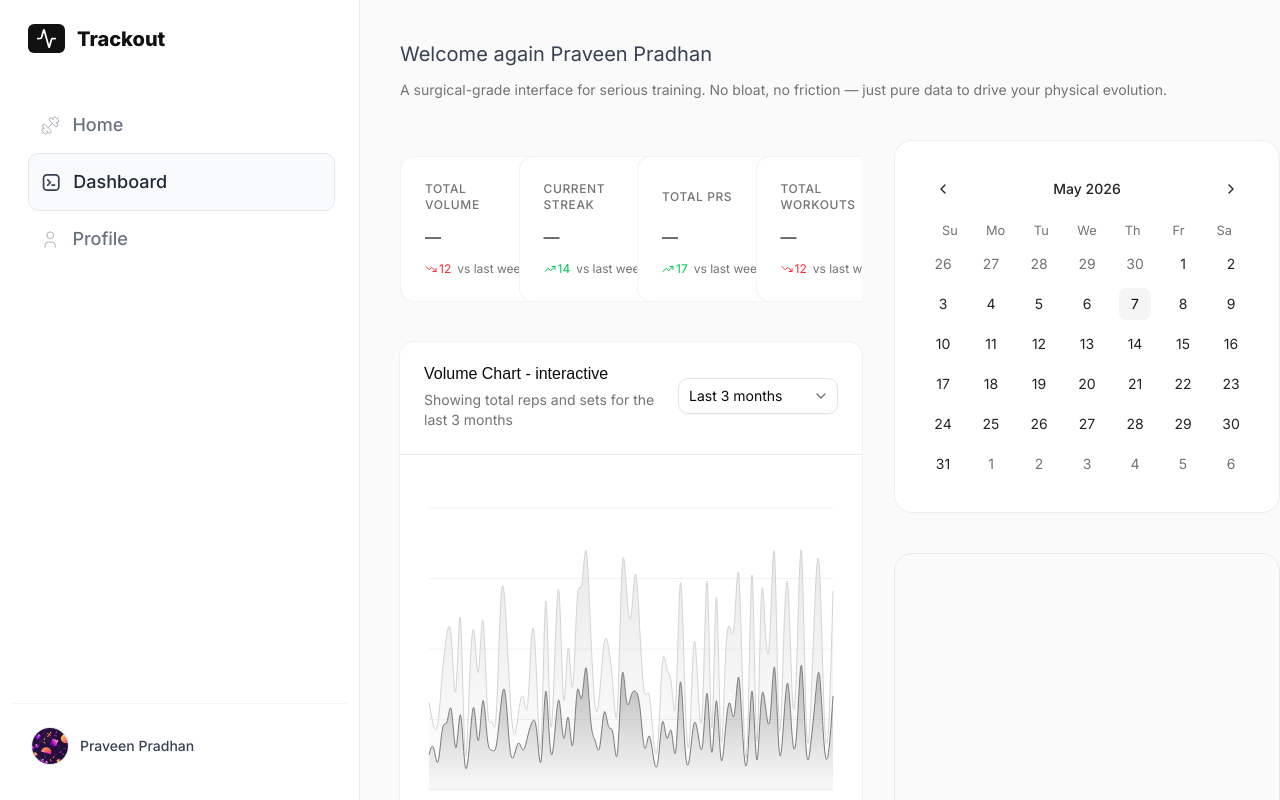
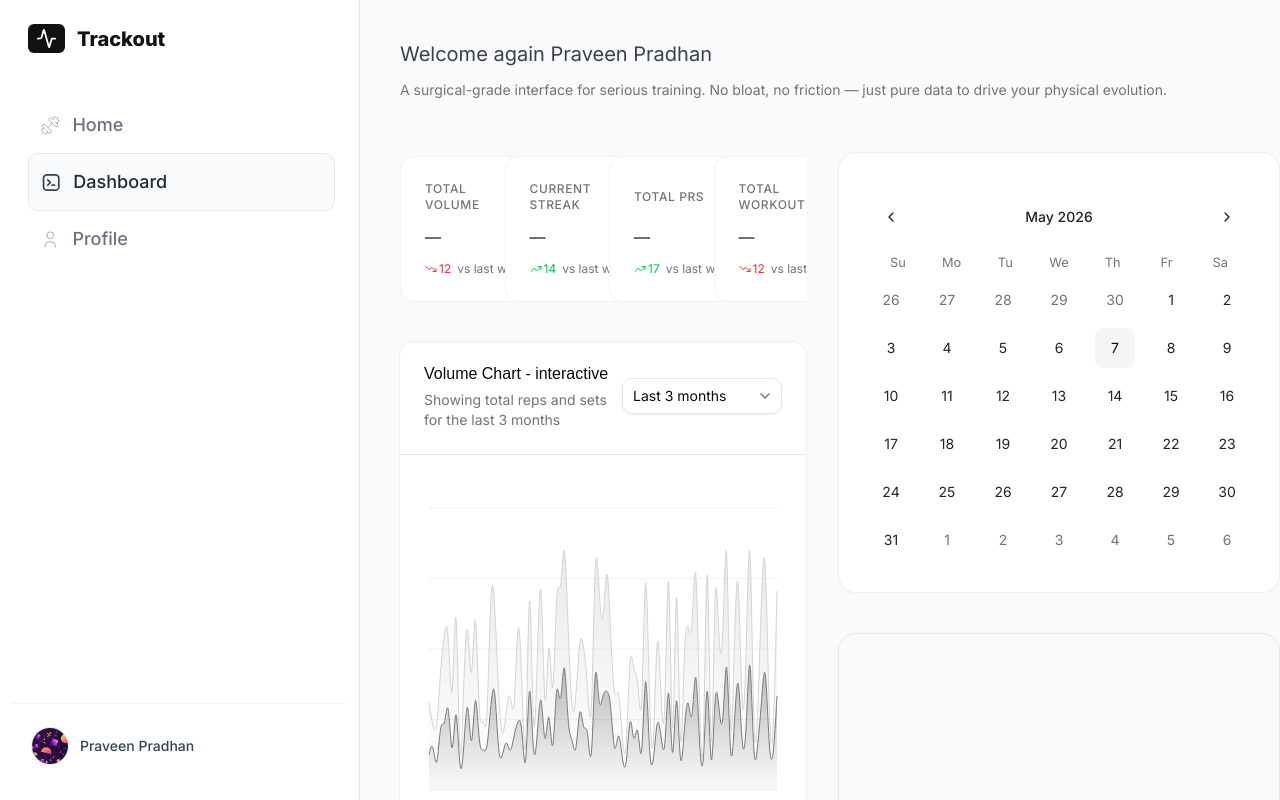
Before and after one commit to prvncodz/trackout, a React (Vite) app in the folder client/: page /dashboard/1 in a window 1280 px wide. Built offline with nearby package versions, Linux system fonts and the light colour scheme; a web font is replaced by a local one.

Commit message:
changes in calender component

```diff
--- a/client/src/components/ui/Calender.jsx
+++ b/client/src/components/ui/Calender.jsx
@@ -7,7 +7,7 @@ const CalenderComponent = ({ className = "", size = "md", ...props }) => {
 
     return (
         <div
-            className={`border border-line-color/70 flex shrink-0 flex-col items-start justify-center gap-4 rounded-2xl  overflow-hidden bg-white p-5 size-auto shadow-standard  ${className}`}
+            className={`border border-line-color/70 flex shrink-0 flex-col items-start justify-center gap-4 rounded-2xl  overflow-hidden p-5 size-auto shadow-standard  ${className}`}
             {...props}
         >
             {/* <h2 */}
@@ -19,7 +19,7 @@ const CalenderComponent = ({ className = "", size = "md", ...props }) => {
                 <Calendar
                     mode="single"
                     disabled={ActiveDates}
-                    className="shadow-standard flex w-full rounded-lg bg-none"
+                    className={`shadow-standard flex w-full rounded-lg bg-none ${className}`}
                     modifiers={{
                         active: ActiveDates,
                     }}
--- a/client/src/components/ui/Cncalendar.jsx
+++ b/client/src/components/ui/Cncalendar.jsx
@@ -25,8 +25,8 @@ function Calendar({
 
     const sizeMap = {
         lg: "[--cell-size:--spacing(8)]  md:[--cell-size:--spacing(10)] lg:[--cell-size:--spacing(12)]",
-        md: "[--cell-size:--spacing(6)] md:[--cell-size:--spacing(8)] lg:[--cell-size:--spacing(10)]",
-        sm: "[--cell-size:--spacing(4)] md:[--cell-size:--spacing(6)] lg:[--cell-size:--spacing(8)]",
+        md: "[--cell-size:--spacing(8)] md:[--cell-size:--spacing(8)] lg:[--cell-size:--spacing(10)]",
+        sm: "[--cell-size:--spacing(6)] md:[--cell-size:--spacing(6)] lg:[--cell-size:--spacing(8)]",
     }
     return (
         <DayPicker
@@ -168,7 +168,7 @@ function Calendar({
                     );
                 },
                 DayButton: ({ ...props }) => (
-                    <CalendarDayButton locale={locale} {...props} />
+                    <CalendarDayButton locale={locale} size={size} {...props} />
                 ),
                 WeekNumber: ({ children, ...props }) => {
                     return (
@@ -186,7 +186,7 @@ function Calendar({
     );
 }
 
-function CalendarDayButton({ className, day, modifiers, locale, ...props }) {
+function CalendarDayButton({ className, day, size, modifiers, locale, ...props }) {
     const defaultClassNames = getDefaultClassNames();
 
     const ref = React.useRef(null);
@@ -211,7 +211,7 @@ function CalendarDayButton({ className, day, modifiers, locale, ...props }) {
             data-range-middle={modifiers.range_middle}
             className={cn(
                 "group-data-[focused=true]/day:border-ring group-data-[focused=true]/day:ring-ring/50 data-[range-end=true]:bg-primary data-[range-end=true]:text-primary-foreground data-[range-middle=true]:bg-muted data-[range-middle=true]:text-foreground data-[range-start=true]:bg-primary data-[range-start=true]:text-primary-foreground data-[selected-single=true]:bg-primary data-[selected-single=true]:text-primary-foreground dark:hover:text-foreground relative isolate z-10 flex aspect-square size-auto w-full min-w-(--cell-size) flex-col gap-1 border-0 leading-none font-normal group-data-[focused=true]/day:relative group-data-[focused=true]/day:z-10 group-data-[focused=true]/day:ring-[3px] data-[range-end=true]:rounded-(--cell-radius) data-[range-end=true]:rounded-r-(--cell-radius) data-[range-middle=true]:rounded-none data-[range-start=true]:rounded-(--cell-radius) data-[range-start=true]:rounded-l-(--cell-radius) [&>span]:text-xs [&>span]:opacity-100",
-                "disabled:opacity-100 disabled:after:content-['.'] disabled:after:absolute disabled:after:bottom-0.5 lg:disabled:after:bottom-1",
+                `disabled:opacity-70 disabled:after:content-['✓'] disabled:after:absolute  ${size === 'lg' ? "disabled:after:bottom-0 lg:disabled:after:bottom-0.5" : size === 'md' ? "disabled:after:text-xs  disabled:after:-bottom-0.5  lg:disabled:after:bottom-px" : " disabled:after:text-2xs  disabled:after:-bottom-0.5  lg:disabled:after:bottom-px"}`,
                 defaultClassNames.day,
                 className,
             )}
--- a/client/src/pages/DashboardPage.jsx
+++ b/client/src/pages/DashboardPage.jsx
@@ -76,7 +76,7 @@ const DashboardPage = () => {
                         </div>
                     </div>
                     <div className="flex flex-col gap-10 px-5 h-screen lg:px-0">
-                        <Calendar size={"sm"} />
+                        <Calendar size={"md"} className="bg-white mt-3" />
                         <div className="bg-neutral-50 border border-line-color h-120 w-full rounded-2xl  "></div>
                     </div>
                 </div>
--- a/client/src/stores/user.store.js
+++ b/client/src/stores/user.store.js
@@ -14,7 +14,7 @@ const useAuth = create((set) => ({
         streak: 30,
         activeDates: Array.from(
             { length: 15 },
-            (_, i) => new Date(new Date().getFullYear(), 4, 12 + i)
+            (_, i) => new Date(new Date().getFullYear(), 4, 1 + i)
         )
     },
     userId: 1,
```
